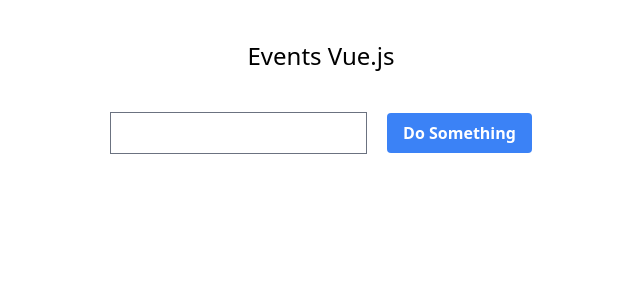
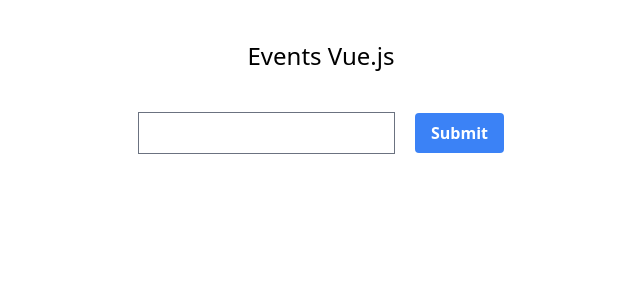
Before and after one commit to LearnWithHasinHayder/vue-event-example, a Vue app: page / in a window 1280 px wide. Shown: the top 300 px of the page, without its empty margins (319-959 px from the left). Built offline with nearby package versions, Linux system fonts and the light colour scheme.

Commit message:
Form Event

```diff
--- a/src/App.vue
+++ b/src/App.vue
@@ -1,9 +1,24 @@
 <script setup>
-import { ref } from "vue"
-
 
 function doSomething() {
-  console.log("doSomething")
+  console.log("you clicked the button")
+  // console.log(e.target)
+}
+
+function detectKeyPress(e) {
+  console.log("you pressed " + e.key)
+}
+
+function onlyRunOnEnter() {
+  console.log("you pressed enter")
+}
+
+function onlyRunOnSpace() {
+  console.log("you pressed space")
+}
+
+function submitForm() {
+  console.log("you submitted the form")
 }
 
 </script>
@@ -11,11 +26,19 @@
 <template>
   <section class="container mx-auto flex items-center flex-col">
     <h1 class="text-center text-2xl py-10">Events Vue.js</h1>
-    <form @submit="doSomething()" action="https://google.com/search">
-      <input type="text" name="q" />
-      <button type="submit" class="ml-5 bg-blue-500 hover:bg-blue-700 text-white font-bold py-2 px-4 rounded">
-        Do Something
-      </button>
+    <form @submit.prevent="submitForm()" action="https://google.com/search">
+      <div>
+        <!-- <input @keypress.space="onlyRunOnSpace()" @keypress.enter="onlyRunOnEnter()" type="text" name="q" /> -->
+        <!-- <button @click="doSomething()" class="ml-5 bg-blue-500 hover:bg-blue-700 text-white font-bold py-2 px-4 rounded">
+          Do Something
+        </button> -->
+
+        <input type="text" name="q" />
+        <button type="submit" class="ml-5 bg-blue-500 hover:bg-blue-700 text-white font-bold py-2 px-4 rounded">
+          Submit
+        </button>
+
+      </div>
     </form>
   </section>
 </template>
```
